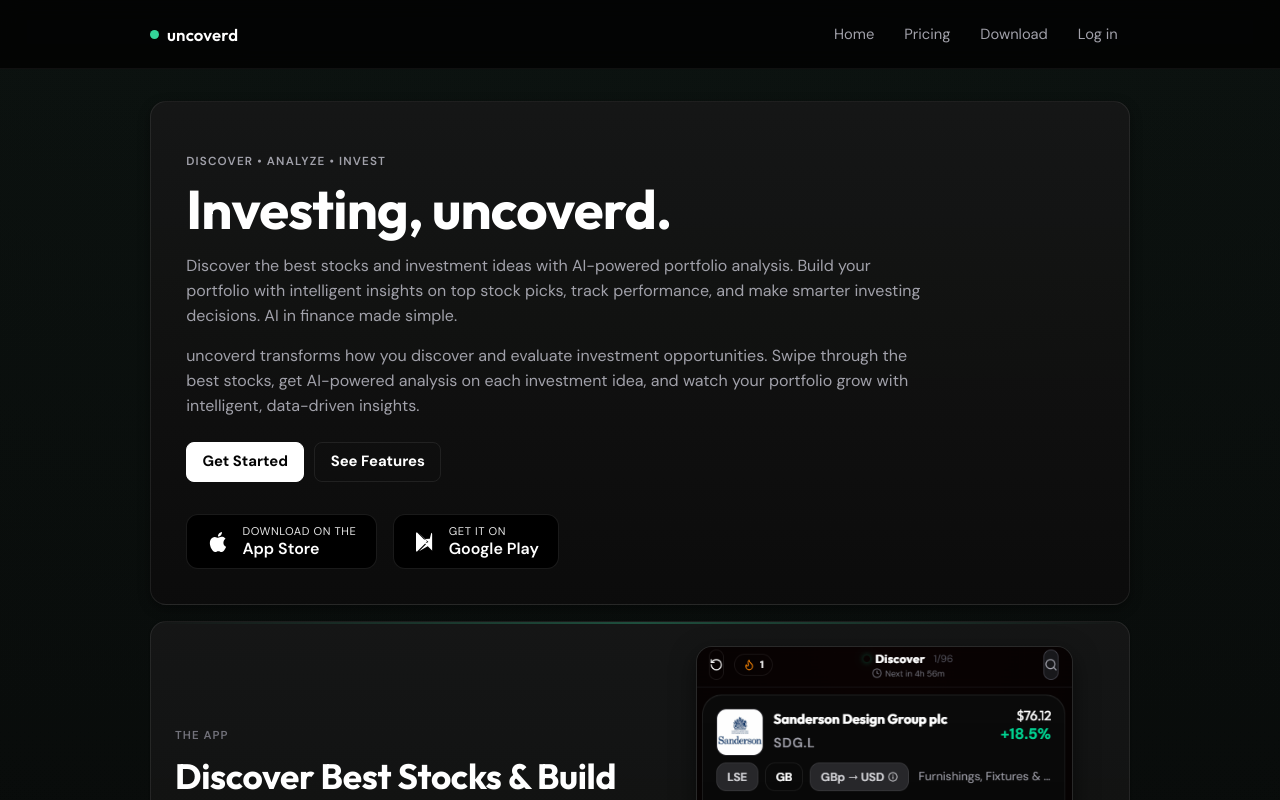
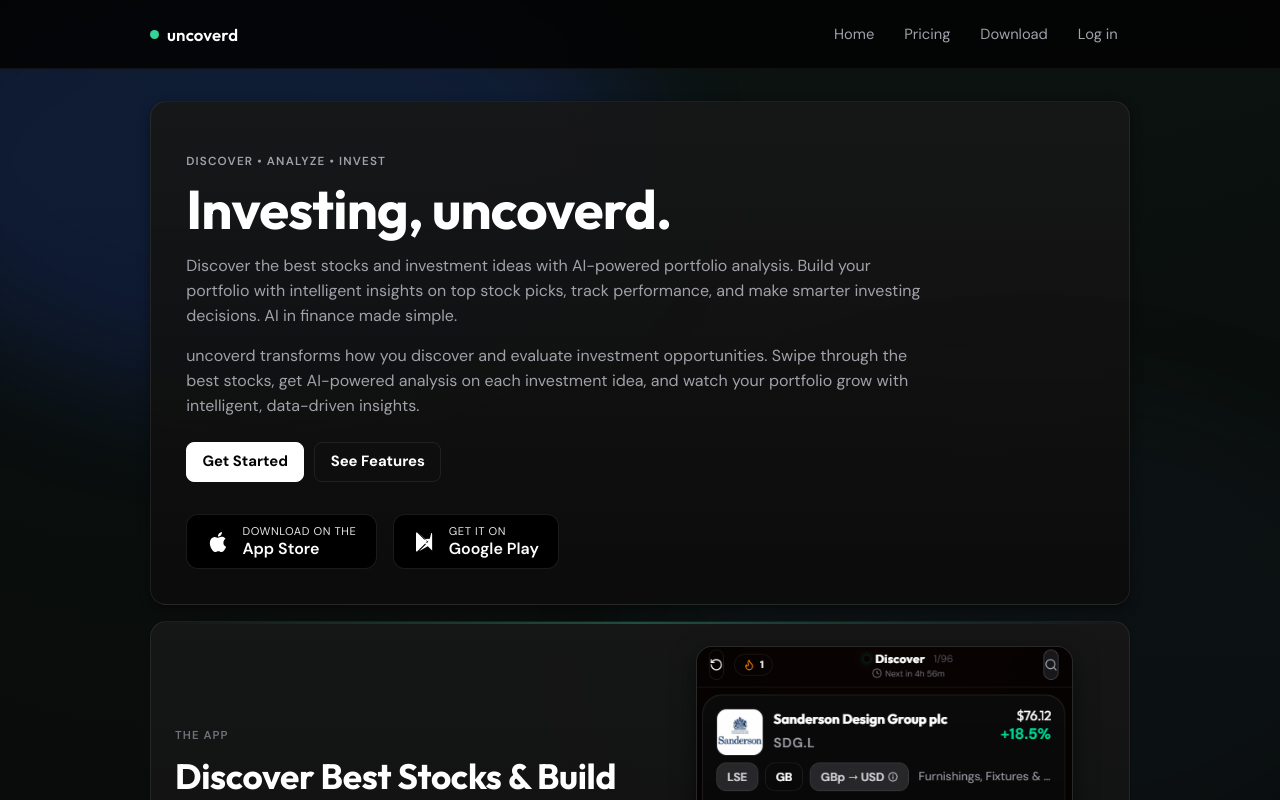
Before and after one commit to tickrbee/uncoverd-web, a Next.js app: page / in a window 1280 px wide. Shown: the top 800 px of the page. Built offline with nearby package versions, Linux system fonts and the light colour scheme; no server answers.

Commit message:
Add MainNav back to login/signup pages and add global blue background effect to all pages

```diff
--- a/src/app/globals.css
+++ b/src/app/globals.css
@@ -45,6 +45,52 @@
   color: var(--text-primary);
   font-family: var(--font-body), sans-serif;
   background: radial-gradient(circle at 50% -24%, rgba(52, 211, 153, 0.08), transparent 44%), var(--background-gradient);
+  position: relative;
+}
+
+/* Global background effect for all pages */
+.global-background-effect {
+  position: fixed;
+  inset: 0;
+  pointer-events: none;
+  overflow: hidden;
+  z-index: 0;
+}
+
+.global-bg-blur {
+  position: absolute;
+  border-radius: 50%;
+  filter: blur(60px);
+  opacity: 0.15;
+  animation: pulse 4s ease-in-out infinite;
+}
+
+.global-bg-blur--1 {
+  top: -10%;
+  left: -10%;
+  width: 60%;
+  height: 60%;
+  background: #1e40af;
+  animation-duration: 4s;
+}
+
+.global-bg-blur--2 {
+  bottom: -10%;
+  right: -10%;
+  width: 60%;
+  height: 60%;
+  background: #1e293b;
+  animation-duration: 5s;
+  animation-delay: 1s;
+}
+
+/* Ensure content is above background effect */
+.page,
+main,
+header,
+nav {
+  position: relative;
+  z-index: 1;
 }
 
 a {
--- a/src/app/layout.tsx
+++ b/src/app/layout.tsx
@@ -91,6 +91,10 @@
         />
       </head>
       <body className={`${bodyFont.variable} ${headingFont.variable}`}>
+        <div className="global-background-effect">
+          <div className="global-bg-blur global-bg-blur--1"></div>
+          <div className="global-bg-blur global-bg-blur--2"></div>
+        </div>
         <SessionRestorer />
         {children}
       </body>
--- a/src/app/login/page.tsx
+++ b/src/app/login/page.tsx
@@ -1,5 +1,6 @@
 import { redirect } from "next/navigation";
 import Link from "next/link";
+import { MainNav } from "@/components/main-nav";
 import { LoginForm } from "@/components/login-form";
 import { createClient } from "@/lib/supabase/server";
 
@@ -19,6 +20,7 @@
 
   return (
     <>
+      <MainNav />
       <LoginForm />
       <p style={{
         position: "fixed",
--- a/src/app/signup/page.tsx
+++ b/src/app/signup/page.tsx
@@ -1,5 +1,6 @@
 import { redirect } from "next/navigation";
 import Link from "next/link";
+import { MainNav } from "@/components/main-nav";
 import { SignupForm } from "@/components/signup-form";
 import { createClient } from "@/lib/supabase/server";
 
@@ -19,6 +20,7 @@
 
   return (
     <>
+      <MainNav />
       <SignupForm />
       <p style={{
         position: "fixed",
```
